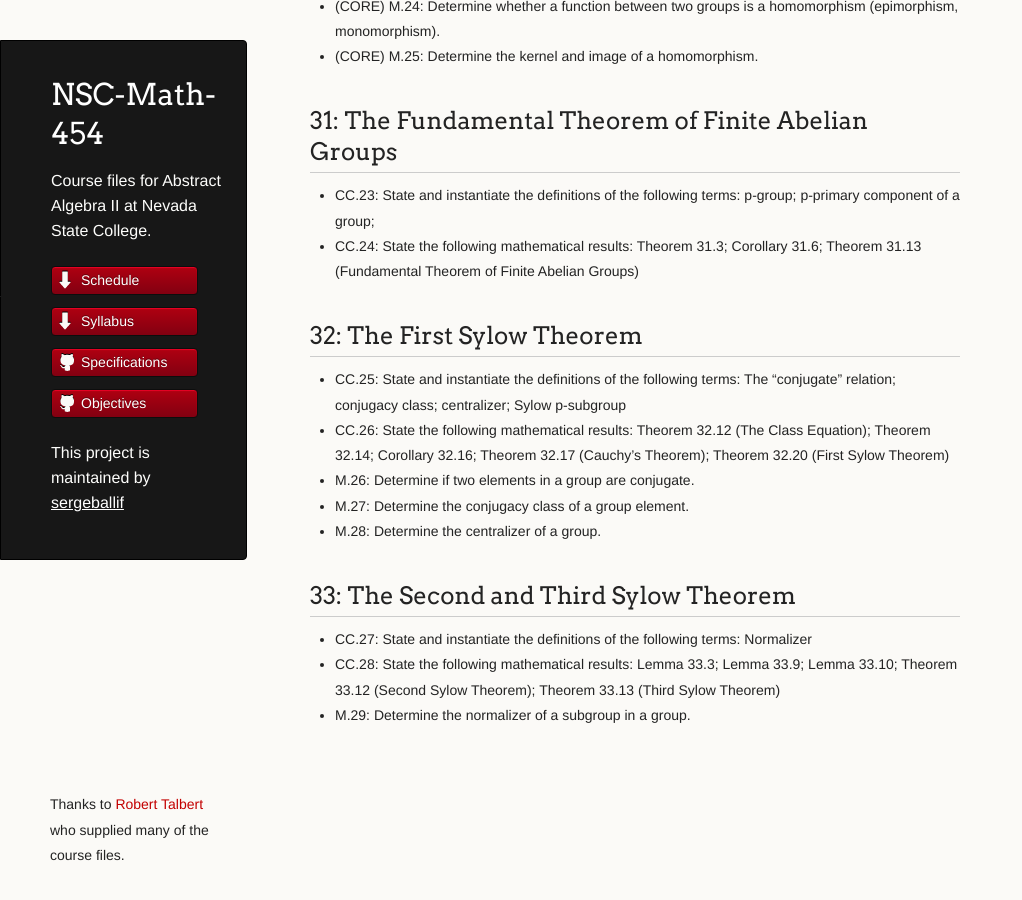
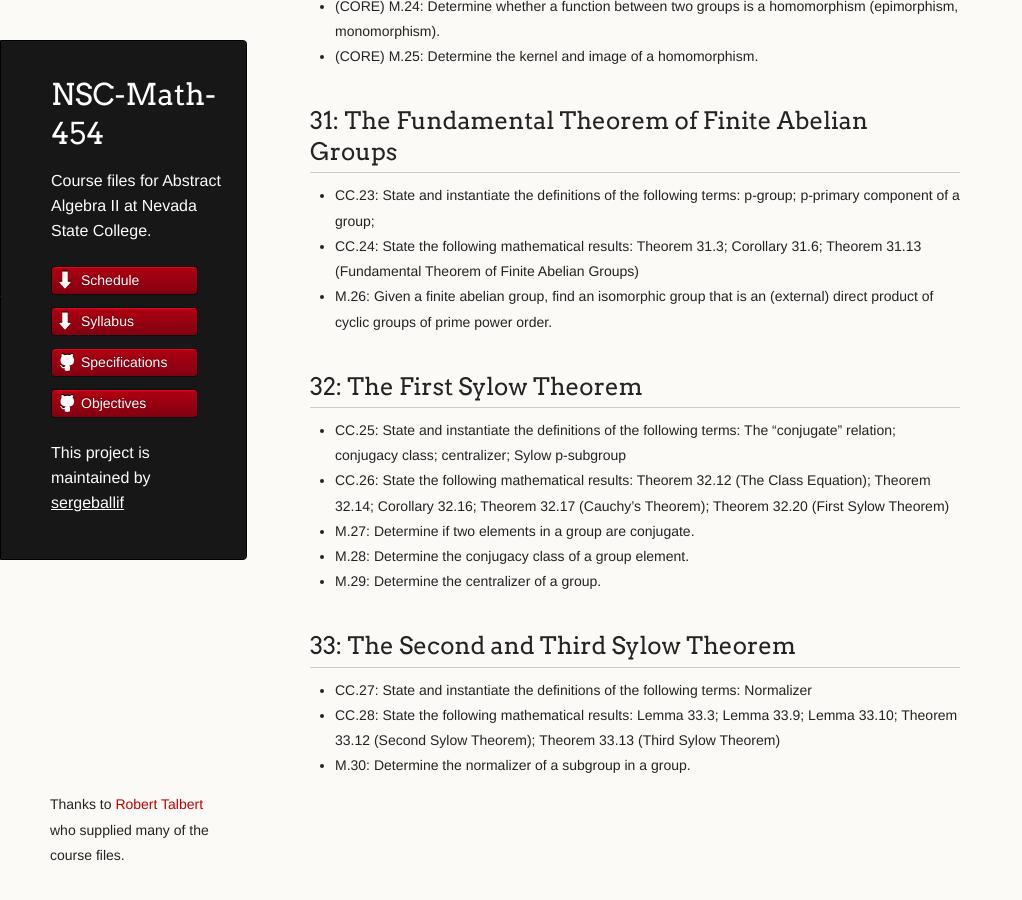
Before and after one commit to AaronWongNSC/MATH-454, a Jekyll site: the page built from LearningObjectives.md, in a window 1280 px wide and 900 px high, scrolled down 3166 px. Shown: the whole window, without its empty margins (0-1022 px from the left). Built offline with Jekyll 4.4.1, drawn with Linux system fonts in a browser that asks for light colours; formulas are drawn with MathJax 3.

Commit message:
Update LearningObjectives.md

```diff
--- a/LearningObjectives.md
+++ b/LearningObjectives.md
@@ -102,17 +102,18 @@ To "__instantiate__" a definition means to construct or state examples of that d
 
 + CC.23: State and instantiate the definitions of the following terms: p-group; p-primary component of a group;
 + CC.24: State the following mathematical results: Theorem 31.3; Corollary 31.6; Theorem 31.13 (Fundamental Theorem of Finite Abelian Groups)
++ M.26: Given a finite abelian group, find an isomorphic group that is an (external) direct product of cyclic groups of prime power order.
 
 ## 32: The First Sylow Theorem
 
 + CC.25: State and instantiate the definitions of the following terms: The "conjugate" relation; conjugacy class; centralizer; Sylow p-subgroup
 + CC.26: State the following mathematical results: Theorem 32.12 (The Class Equation); Theorem 32.14; Corollary 32.16; Theorem 32.17 (Cauchy's Theorem); Theorem 32.20 (First Sylow Theorem)
-+ M.26: Determine if two elements in a group are conjugate.
-+ M.27: Determine the conjugacy class of a group element.
-+ M.28: Determine the centralizer of a group.
++ M.27: Determine if two elements in a group are conjugate.
++ M.28: Determine the conjugacy class of a group element.
++ M.29: Determine the centralizer of a group.
 
 ## 33: The Second and Third Sylow Theorem
 
 + CC.27: State and instantiate the definitions of the following terms: Normalizer
 + CC.28: State the following mathematical results: Lemma 33.3; Lemma 33.9; Lemma 33.10; Theorem 33.12 (Second Sylow Theorem); Theorem 33.13 (Third Sylow Theorem)
-+ M.29: Determine the normalizer of a subgroup in a group.
++ M.30: Determine the normalizer of a subgroup in a group.
```
